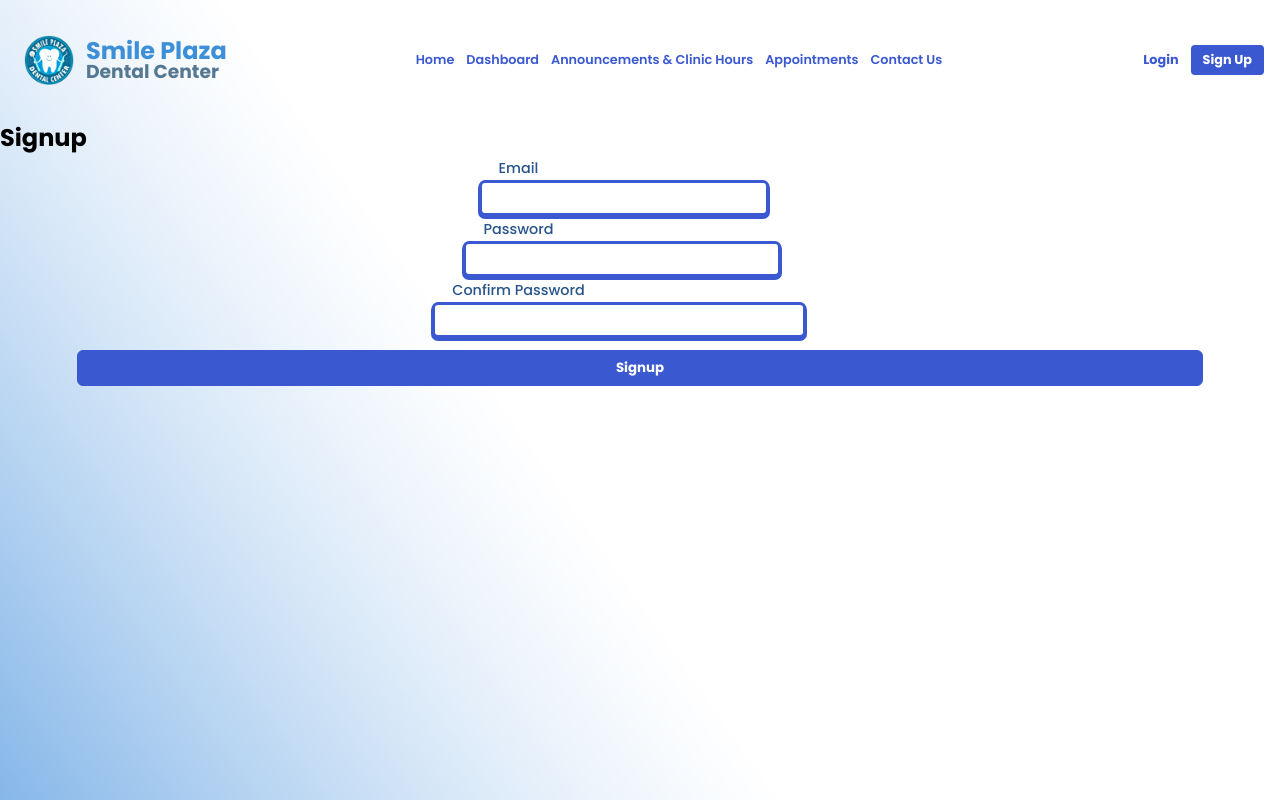
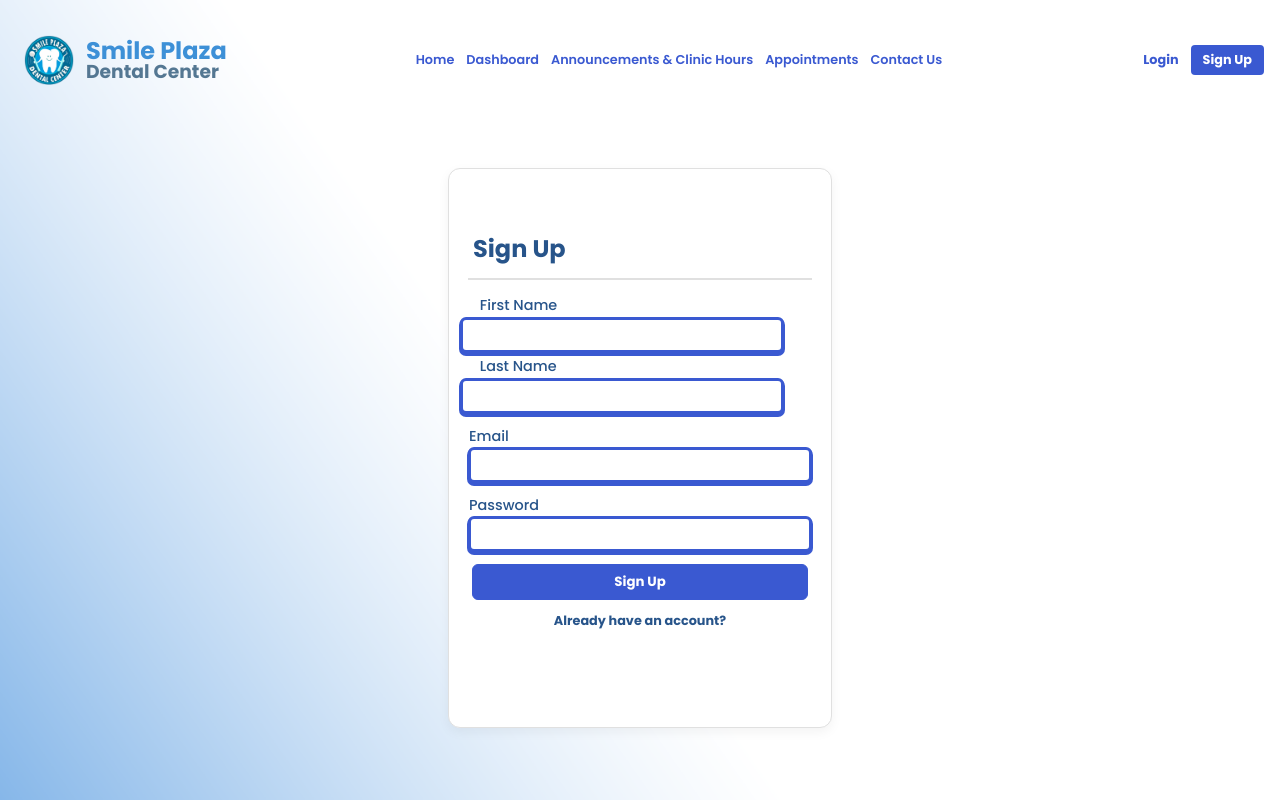
Before and after one commit to Exuille/Smile-Plaza, a React (Vite) app in the folder frontend/: page /signup in a window 1280 px wide. Built offline with nearby package versions, Linux system fonts and the light colour scheme; the HTML template or start-up script is replaced by a standard one.

Commit message:
Update Sign Up page content

```diff
--- a/frontend/src/pages/auth/Signup.jsx
+++ b/frontend/src/pages/auth/Signup.jsx
@@ -1,25 +1,33 @@
 import React, { Component } from 'react';
+import '../css/auth/Auth.css';
 
 class Signup extends Component {
   render() {
     return (
-      <div className="signup-container">
-        <h2>Signup</h2>
+      <div className="auth-container">
+        <h2>Sign Up</h2>
+        <hr />
         <form>
-          <div>
+            <div className="names-container">
+              <div>
+                <label htmlFor="firstName">First Name</label>
+                <input type="name" id="firstName" required />
+              </div>
+              <div>
+                <label htmlFor="lastName">Last Name</label>
+                <input type="name" id="lastName" required />
+              </div>
+            </div>
             <label htmlFor="email">Email</label>
             <input type="email" id="email" required />
-          </div>
-          <div>
             <label htmlFor="password">Password</label>
             <input type="password" id="password" required />
-          </div>
-          <div>
-            <label htmlFor="confirmPassword">Confirm Password</label>
-            <input type="password" id="confirmPassword" required />
-          </div>
-          <button type="submit">Signup</button>
+          <button type="submit">Sign Up</button>
         </form>
+        <div className="signup-recovery-a">
+          <a href="/login" className="link"><strong>Already have an account?</strong></a>
+        </div>
+        <p className="feedback"></p>
       </div>
     );
   }
```
